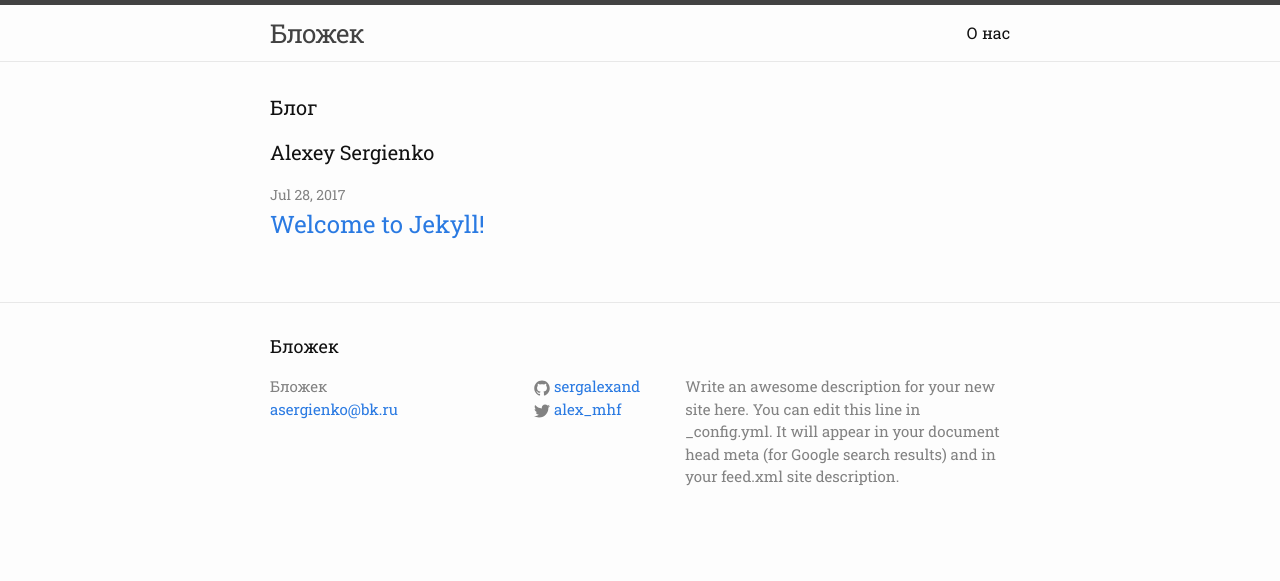
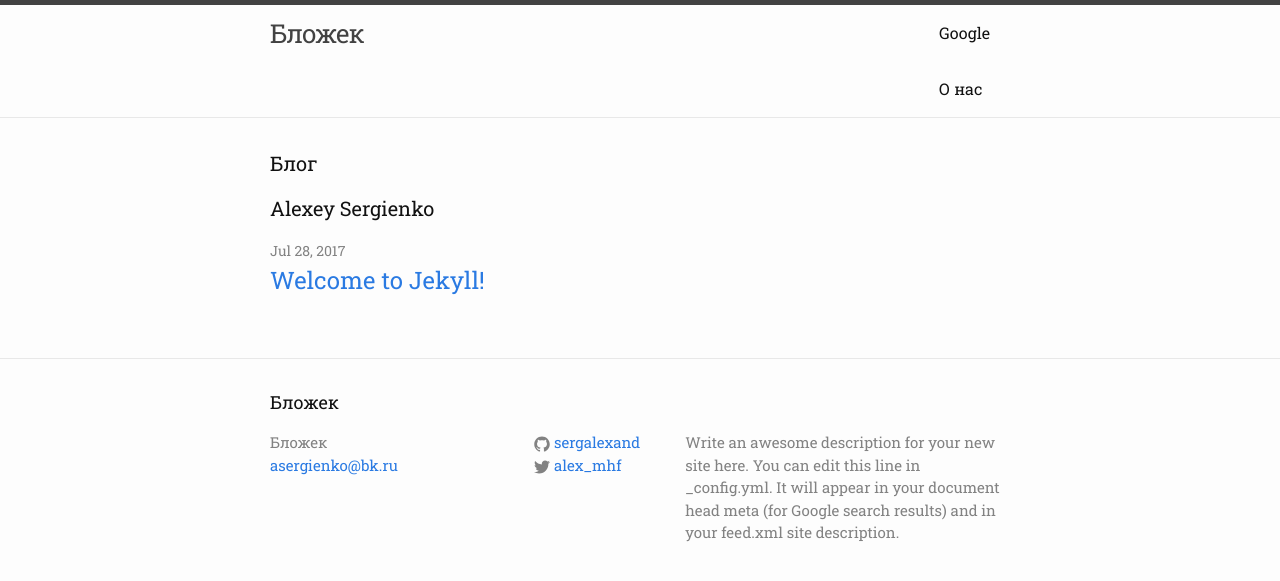
Before and after one commit to SergAlexAnd/SergAlexAnd.github.io, a Jekyll site: the page built from index.html, in a window 1280 px wide. Shown: the top 581 px of the page. Built offline with Jekyll 4.4.1, drawn with Linux system fonts in a browser that asks for light colours.

Commit message:
0.10
Google

```diff
--- a/_includes/header.html
+++ b/_includes/header.html
@@ -6,8 +6,14 @@
 
     <nav class="site-nav">
       <a href="#" class="menu-icon">
+        <svg viewBox="0 0 18 15">
+-          <path fill="#424242" d="M18,1.484c0,0.82-0.665,1.484-1.484,1.484H1.484C0.665,2.969,0,2.304,0,1.484l0,0C0,0.665,0.665,0,1.484,0 h15.031C17.335,0,18,0.665,18,1.484L18,1.484z"/>
+-          <path fill="#424242" d="M18,7.516C18,8.335,17.335,9,16.516,9H1.484C0.665,9,0,8.335,0,7.516l0,0c0-0.82,0.665-1.484,1.484-1.484 h15.031C17.335,6.031,18,6.696,18,7.516L18,7.516z"/>
+-          <path fill="#424242" d="M18,13.516C18,14.335,17.335,15,16.516,15H1.484C0.665,15,0,14.335,0,13.516l0,0 c0-0.82,0.665-1.484,1.484-1.484h15.031C17.335,12.031,18,12.696,18,13.516L18,13.516z"/>
+-        </svg>
+      </a>
 
-      </a>
+      <a href="https://www.google.ru/" class="page-link">Google</a>
 
       <div class="trigger">
         {% for my_page in site.pages %}
```
